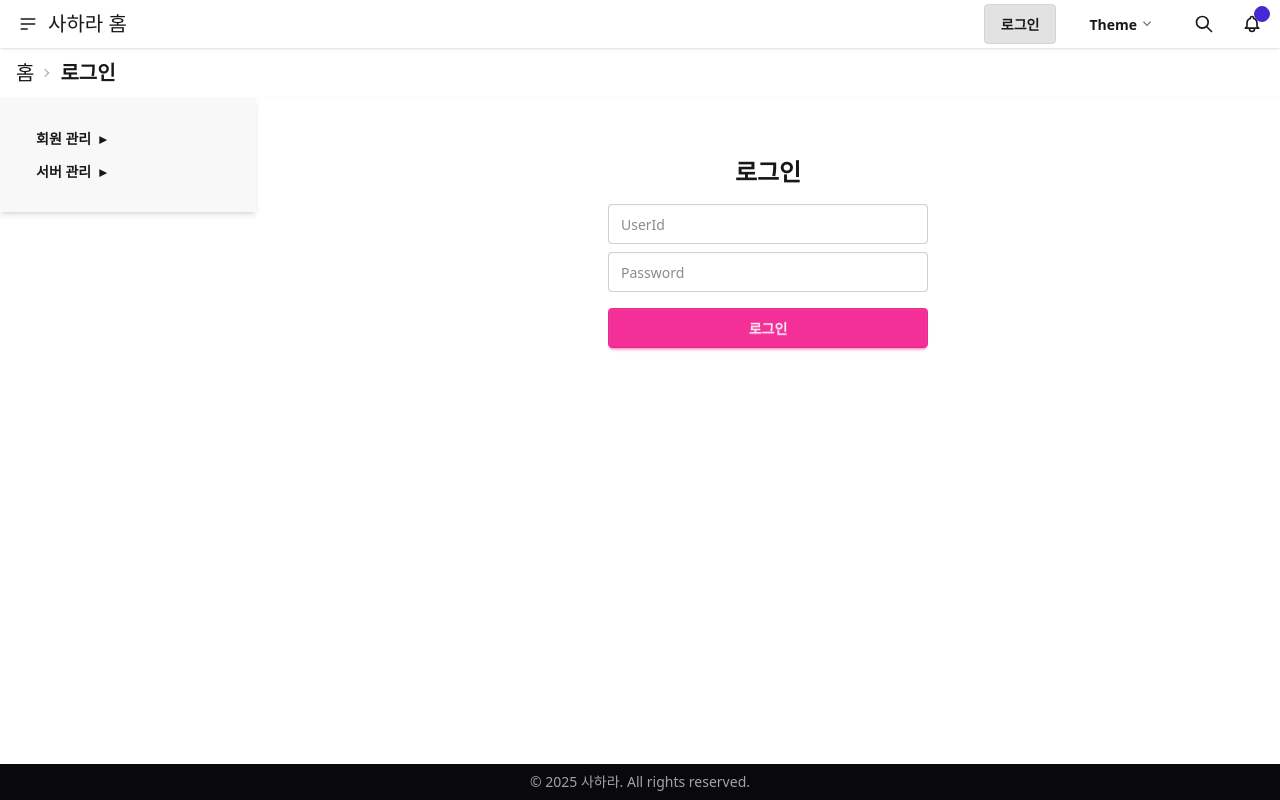
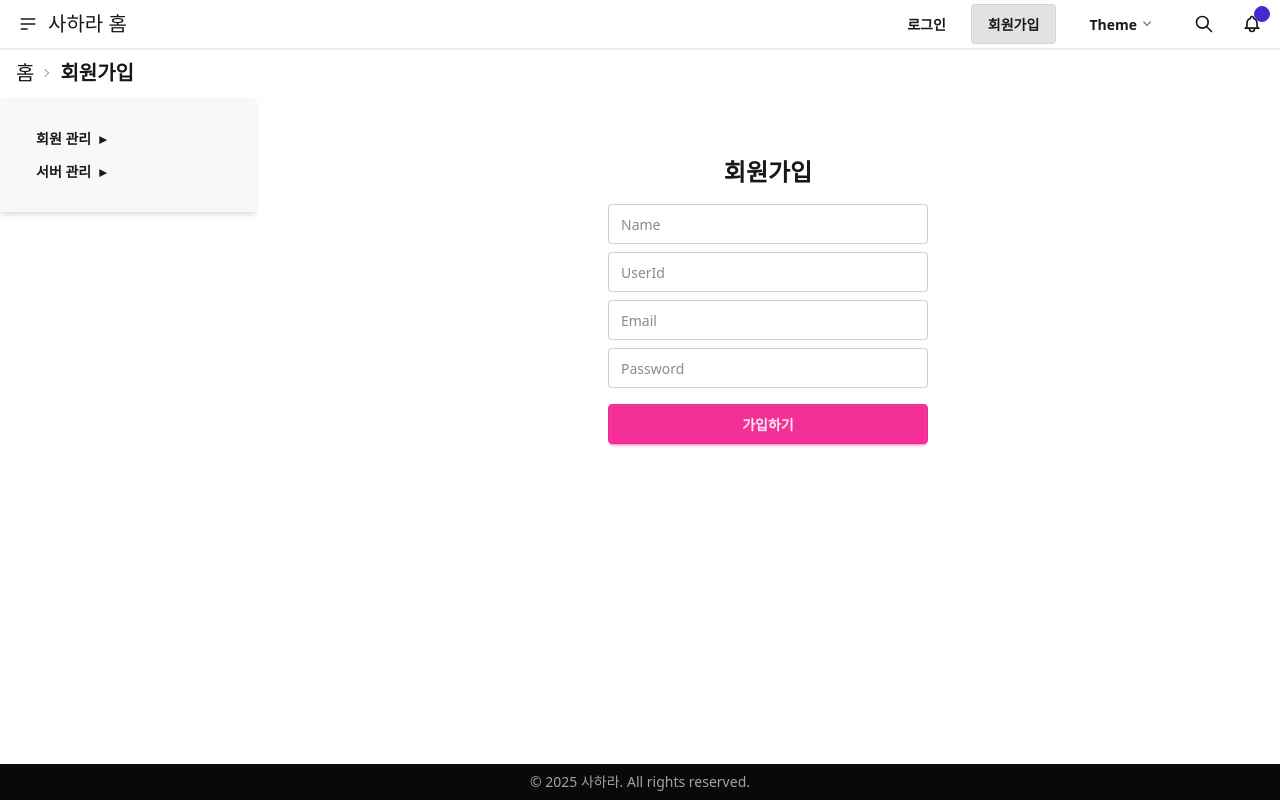
Before and after one commit to mrjung72/my-vite-vue3-sass-tailwind-app, a Vue app: page /members/register in a window 1280 px wide. Before the commit this address led to /login. Built offline with nearby package versions, Linux system fonts and the light colour scheme.

Commit message:
회원가입 속성에 등록자ID/IP 속성 추가

```diff
--- a/src/components/TheHeader.vue
+++ b/src/components/TheHeader.vue
@@ -56,6 +56,12 @@ const handleLogout = () => {
 				class="btn btn-ghost"
 				:class="{ 'btn-active': router.currentRoute.value.name === 'login' }"
 			>로그인</router-link>
+			<router-link
+				v-if="!auth.isLoggedIn"
+				:to="{ name: 'members-register' }"
+				class="btn btn-ghost"
+				:class="{ 'btn-active': router.currentRoute.value.name === 'members-register' }"
+			>회원가입</router-link>
 
 			<ThemeControllerMini class="mx-2"/>
 
--- a/src/router/routes.js
+++ b/src/router/routes.js
@@ -36,7 +36,7 @@ export default [
 		path: '/members/register',
 		name: 'members-register',
 		component: () => import('@/views/members/RegisterMemberView.vue'),
-		meta: { title: '회원등록', requiresAuth: true },
+		meta: { title: '회원가입' },
 	},
 	{
 		path: '/members/csv-register',
--- a/src/views/members/RegisterMemberView.vue
+++ b/src/views/members/RegisterMemberView.vue
@@ -1,15 +1,11 @@
 <template>
   <div class="flex flex-col items-center mt-10">
-    <h2 class="text-2xl font-bold mb-4">회원등록</h2>
+    <h2 class="text-2xl font-bold mb-4">회원가입</h2>
 
     <input v-model="name" class="input input-bordered mb-2 w-80" placeholder="Name" />
+    <input v-model="userid" class="input input-bordered mb-2 w-80" placeholder="UserId" />
     <input v-model="email" class="input input-bordered mb-2 w-80" placeholder="Email" />
     <input v-model="password" class="input input-bordered mb-4 w-80" type="password" placeholder="Password" />
-
-    <label class="flex items-center mb-4">
-      <input type="checkbox" v-model="isAdmin" class="checkbox mr-2" />
-      <span>관리자 권한</span>
-    </label>
 
     <button class="btn btn-secondary w-80" @click="register" :disabled="loading">
       {{ loading ? '가입 중...' : '가입하기' }}
@@ -25,6 +21,7 @@ import { ref } from 'vue'
 import axios from 'axios'
 
 const name = ref('')
+const userid = ref('')
 const email = ref('')
 const password = ref('')
 const isAdmin = ref(false)
@@ -40,18 +37,21 @@ const register = async () => {
   try {
     const res = await axios.post('/api/members', {
       name: name.value,
+      userid: userid.value,
       email: email.value,
       password: password.value,
       isAdmin: isAdmin.value,
     })
 
-    message.value = `회원등록 성공! 사용자 ID: ${res.data.id}`
+    message.value = `회원가입 성공! 사용자 ID: ${res.data.id}`
     name.value = ''
+    userid.value = ''
     email.value = ''
     password.value = ''
     isAdmin.value = false
   } catch (err) {
-    error.value = err.response?.data?.message || '회원등록 실패'
+    console.error('회원가입 실패:', err)
+    error.value = err.response?.data?.message || '회원가입 실패'
   } finally {
     loading.value = false
   }
```
Also changed, not shown: public/샘플파일/사용자정보_샘플.csv.
